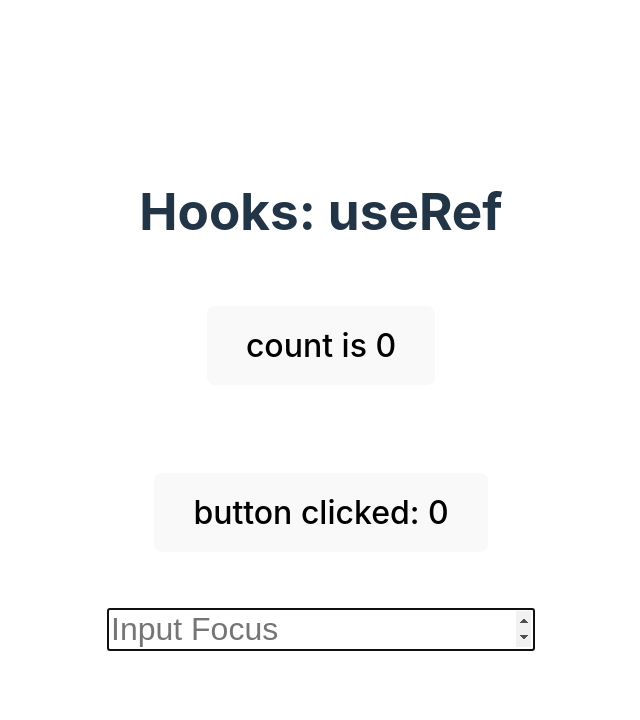
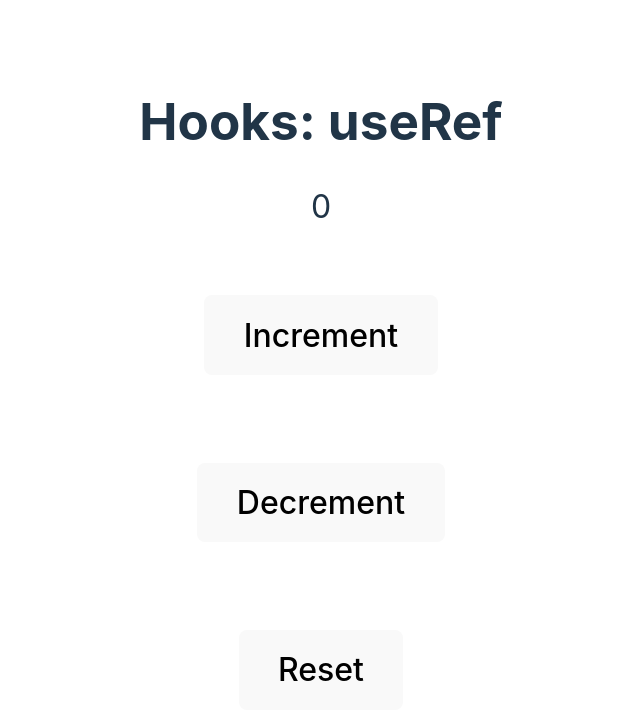
Before and after one commit to gbeto21/The-React-Hooks-Course, a React (Vite) app: page / in a window 1280 px wide. Shown: the top 720 px of the page, without its empty margins (319-959 px from the left). Built offline with nearby package versions, Linux system fonts and the light colour scheme.

Commit message:
Example for useContext

```diff
--- /dev/null
+++ b/src/hooks/CounterContext.jsx
@@ -0,0 +1,38 @@
+/**
+ * Objectives: - Recreate the Counter App using useContext structure: (C.P.)
+ *             - create context for counter (CounterContext)
+ *             - include counter components
+ *                * increment, decrement, reset
+ *             - Provide Context (CounterProvider)
+ *             - Export ContextCounter and ProviderCounter
+ */
+
+import { useState, createContext } from 'react';
+
+const CounterContext = createContext();
+
+const CounterProvider = ({ children }) => {
+  const [count, setCount] = useState(0);
+  const increment = () => {
+    setCount((prevCount) => prevCount + 1);
+  };
+
+  const decrement = () => {
+    setCount((prevCount) => prevCount - 1);
+  };
+
+  const reset = () => {
+    setCount(0);
+  };
+
+  const value = {
+    count,
+    increment,
+    decrement,
+    reset
+  };
+
+  return <CounterContext.Provider value={value}>{children}</CounterContext.Provider>;
+};
+
+export { CounterProvider, CounterContext };
--- /dev/null
+++ b/src/hooks/UseContext.jsx
@@ -0,0 +1,37 @@
+/**
+ * Objectives: - Recreate the Counter App using useContext structure: (U)
+ *             - use useContext hook in components needed for Counter App
+ *             - display count value, increment button and decrement button
+ */
+
+import { useContext } from 'react';
+import { CounterContext } from './CounterContext';
+import './Hook.css';
+
+const Count = ({ action, message }) => {
+  return (
+    <div className="card">
+      <button className="text" onClick={action}>
+        {message}
+      </button>
+    </div>
+  );
+};
+
+const HooksUseContext = () => {
+  const { increment, decrement, reset, count } = useContext(CounterContext);
+
+  return (
+    <>
+      <h1>Hooks: useRef </h1>
+      <p className="text">{count}</p>
+      <Count action={increment} message="Increment" />
+      <br />
+      <Count action={decrement} message="Decrement" />
+      <br />
+      <Count action={reset} message="Reset" />
+    </>
+  );
+};
+
+export default HooksUseContext;
--- a/src/main.jsx
+++ b/src/main.jsx
@@ -1,10 +1,13 @@
 import React from 'react';
 import ReactDOM from 'react-dom/client';
 import './index.css';
-import HooksUseRef from './hooks/UseRef.jsx';
+import HooksUseContext from './hooks/UseContext.jsx';
+import { CounterProvider } from './hooks/CounterContext.jsx';
 
 ReactDOM.createRoot(document.getElementById('root')).render(
   <React.StrictMode>
-    <HooksUseRef />
+    <CounterProvider>
+      <HooksUseContext />
+    </CounterProvider>
   </React.StrictMode>
 );
```
